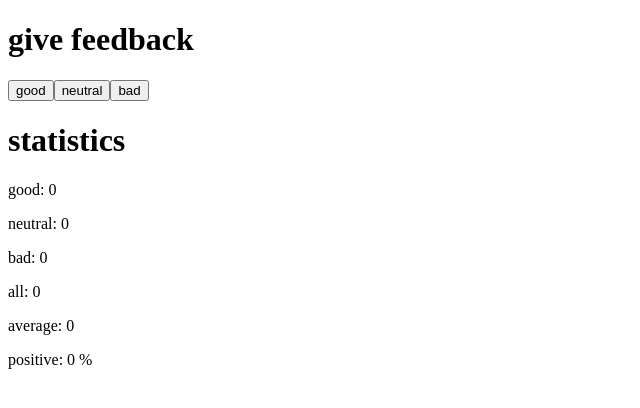
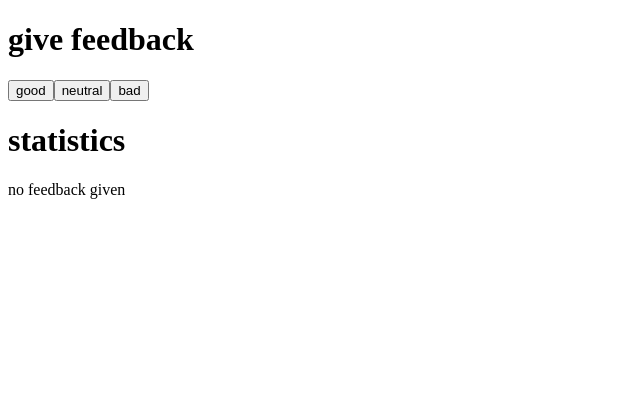
Before and after one commit to jt-ambrose00/fullStackOpen-2024, a React (Vite) app in the folder part1/unicafe/: page / in a window 1280 px wide. Shown: the top 408 px of the page, without its empty margins (0-640 px from the left). Built offline with nearby package versions, Linux system fonts and the light colour scheme.

Commit message:
finished 1.9

```diff
--- a/part1/unicafe/src/App.jsx
+++ b/part1/unicafe/src/App.jsx
@@ -9,14 +9,20 @@ const Button = ({ handleClick, text }) => {
 };
 
 const Statistics = ({ good, neutral, bad, all, average }) => {
+  if (all == 0) {
+    return (
+      <p>no feedback given</p>
+    );
+  };
+
   return (
     <>
       <p>good: {good}</p>
       <p>neutral: {neutral}</p>
       <p>bad: {bad}</p>
       <p>all: {all}</p>
-      <p>average: {all > 0 ? average / all : 0}</p>
-      <p>positive: {all > 0 ? good / all * 100: 0} %</p>
+      <p>average: {average / all}</p>
+      <p>positive: {good / all * 100} %</p>
     </>
   );
 };
```
